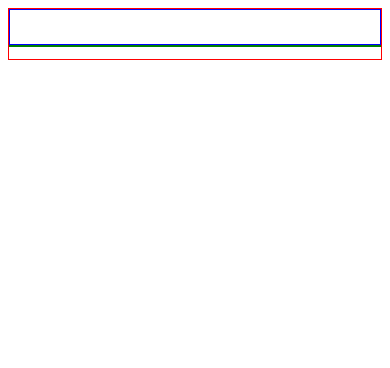
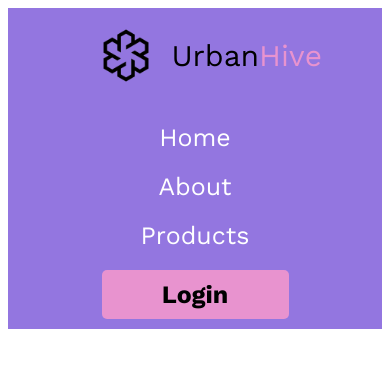
Before and after one commit to khaled0915/conceptual-session-04-e-commerce-website, a plain HTML site: page index.html in a window 390 px wide. Drawn offline with nearby package versions, Linux system fonts and the light colour scheme.

Commit message:
added navbar and make it responsive

```diff
--- a/css/responsive.css
+++ b/css/responsive.css
@@ -0,0 +1,17 @@
+@media screen and (max-width : 400px) {
+    .nav-container{
+        flex-direction: column;
+    }
+    .nav-items-container a{
+        margin-top: 20px;
+    }
+    .nav-items-container{
+        width: 100%;
+        flex-direction: column;
+    }
+    .nav-items-container .login-btn{
+        width: 100%;
+        margin-bottom: 10px;
+    }
+
+}
--- a/css/style.css
+++ b/css/style.css
@@ -1,11 +1,60 @@
+@import url('https://fonts.googleapis.com/css2?family=Lato&family=Open+Sans:wght@400;700;800&family=Work+Sans:wght@400;500;600;700&display=swap');
+*{
+    box-sizing: border-box;
+}
+body{
+    font-family: 'Lato', sans-serif;
+font-family: 'Open Sans', sans-serif;
+font-family: 'Work Sans', sans-serif;
+}
+.main-nav{
+    background-color: #9376e0;
+}
 .nav-container{
-    border: 1px solid red;
+
     min-height: 50px;
+    display: flex;
+    align-items: center;
+    margin: 0 auto;
+    max-width: 1440px;
+
 }
 .logo-container{
-    border: 1px solid blue;
+
+    display: flex;
+    width: 50%;
 
 }
+.logo-container img{
+    width: 50px;
+    object-fit: cover;
+    margin-right: 20px;
+}
+.logo-container p{
+    font-size: 30px;
+}
+.hive{
+    color: #e893cf ;
+}
 .nav-items-container{
-    border: 1px solid green;
+
+    width: 50%;
+    display: flex ;
+    justify-content: space-between;
+    align-items: center;
 }
+.nav-items-container a{
+    text-decoration: none;
+    font-size: 25px;
+    color: white;
+
+}
+.nav-items-container .login-btn{
+    background-color: #e893cf ;
+    padding: 10px 20px;
+    font-weight: 700;
+    border-radius: 5px;
+    color: black;
+    text-align: center;
+
+}
--- a/index.html
+++ b/index.html
@@ -9,17 +9,24 @@
 </head>
 <body>
     <!-- navbar sectoin starts here -->
-    <nav class="nav-container">
+
+   <nav class="main-nav">
+    <div class="nav-container">
         <div class="logo-container">
-<img src="" alt="">
+<img src="./resources/urban-hive.png" alt="">
 <p>
-
+    Urban<span class="hive">Hive </span>
 </p>
         </div>
         <div class="nav-items-container">
+            <a href="">Home</a>
+            <a href="">About</a>
+            <a href="">Products</a>
+            <a class="login-btn" href="">Login</a>
 
         </div>
-    </nav>
+    </div>
+   </nav>
 
 </body>
 </html>
```
